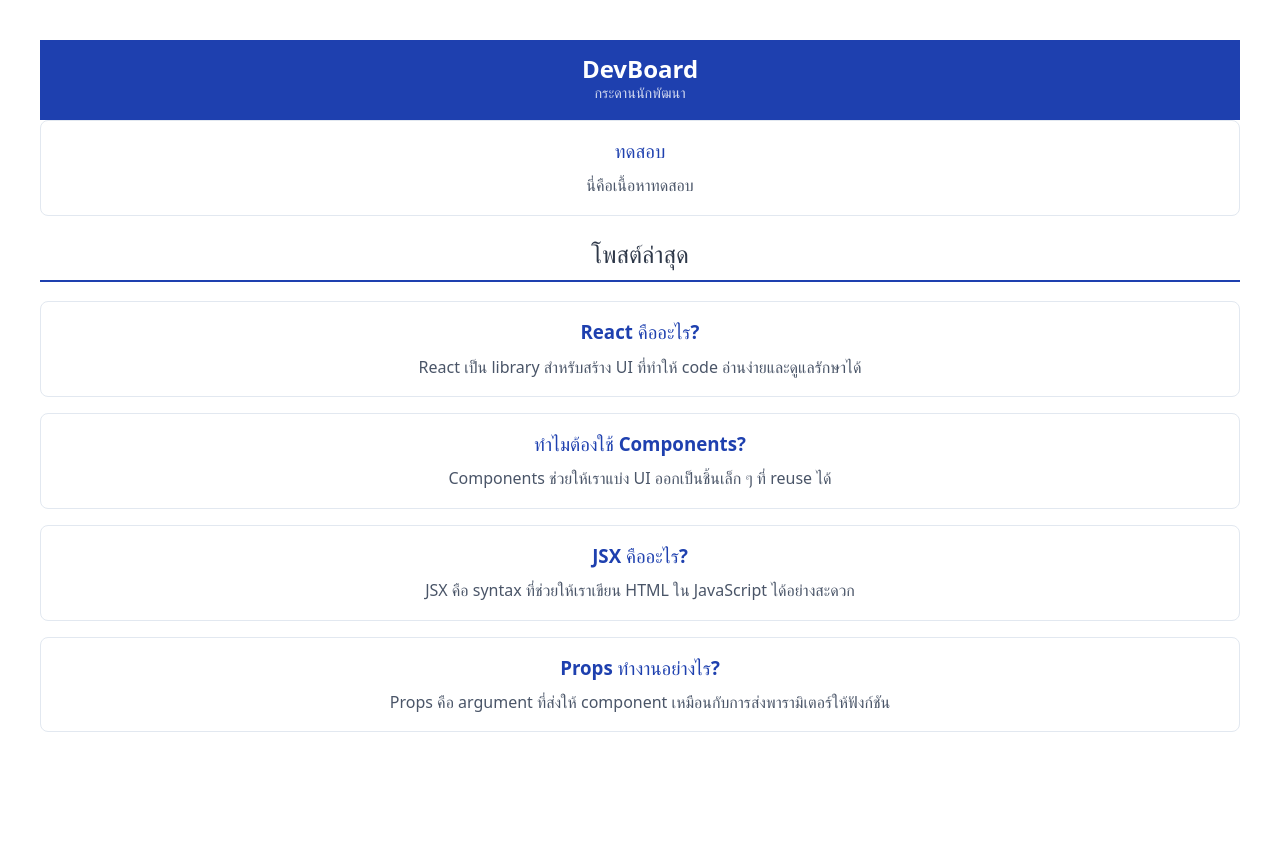
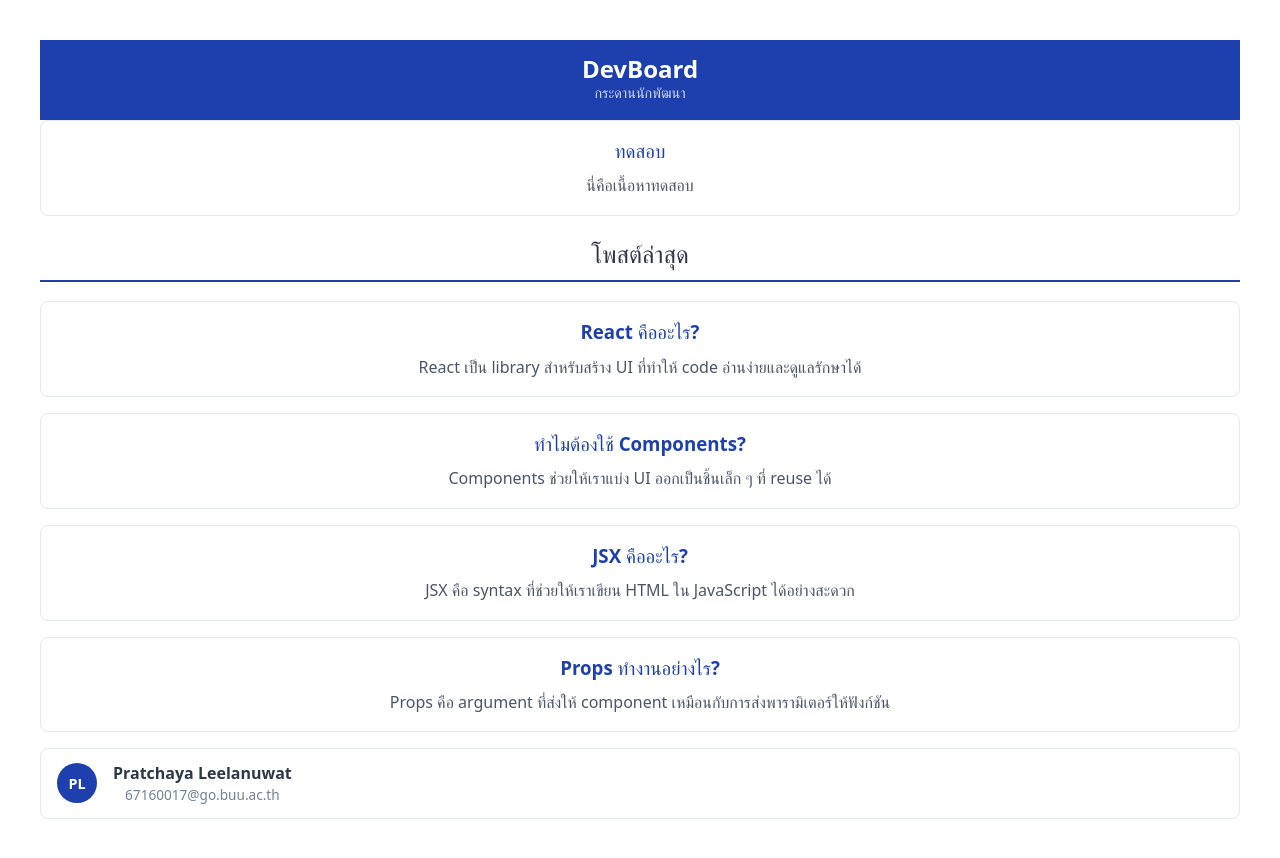
Before and after one commit to Pratchaya-Leelanuwat/devboard-67160017, a React (Vite) app: page / in a window 1280 px wide. Shown: the top 858 px of the page. Before the commit the page ends 800 px from the top, so only its background shows below. Built offline with nearby package versions, Linux system fonts and the light colour scheme.

Commit message:
add usercard.jsx

```diff
--- /dev/null
+++ b/components/UserCard.jsx
@@ -0,0 +1,44 @@
+function UserCard({ name, email }) {
+  const initials = name
+    .split(" ")
+    .map((n) => n[0])
+    .join("");
+
+  return (
+    <div
+      style={{
+        display: "flex",
+        alignItems: "center",
+        gap: "1rem",
+        border: "1px solid #e2e8f0",
+        borderRadius: "8px",
+        padding: "0.75rem 1rem",
+        marginBottom: "0.75rem",
+        background: "white",
+      }}
+    >
+      <div
+        style={{
+          width: "40px",
+          height: "40px",
+          background: "#1e40af",
+          color: "white",
+          borderRadius: "50%",
+          display: "flex",
+          alignItems: "center",
+          justifyContent: "center",
+          fontWeight: "bold",
+          fontSize: "0.9rem",
+        }}
+      >
+        {initials}
+      </div>
+      <div>
+        <div style={{ fontWeight: "bold", color: "#2d3748" }}>{name}</div>
+        <div style={{ fontSize: "0.85rem", color: "#718096" }}>{email}</div>
+      </div>
+    </div>
+  );
+}
+
+export default UserCard;
--- a/src/App.jsx
+++ b/src/App.jsx
@@ -4,6 +4,7 @@
 import Navbar from "../components/Navbar";
 import PostCard from "../components/PostCard";
 import PostList from "../components/PostList";
+import UserCard from "../components/UserCard";
 
 function App() {
   const POSTS = [
@@ -39,6 +40,7 @@
       <Navbar />
       <PostCard title="ทดสอบ" body="นี่คือเนื้อหาทดสอบ" />
       <PostList posts={POSTS} />
+      <UserCard name="Pratchaya Leelanuwat" email="67160017@go.buu.ac.th" />
     </>
   );
 }
```
